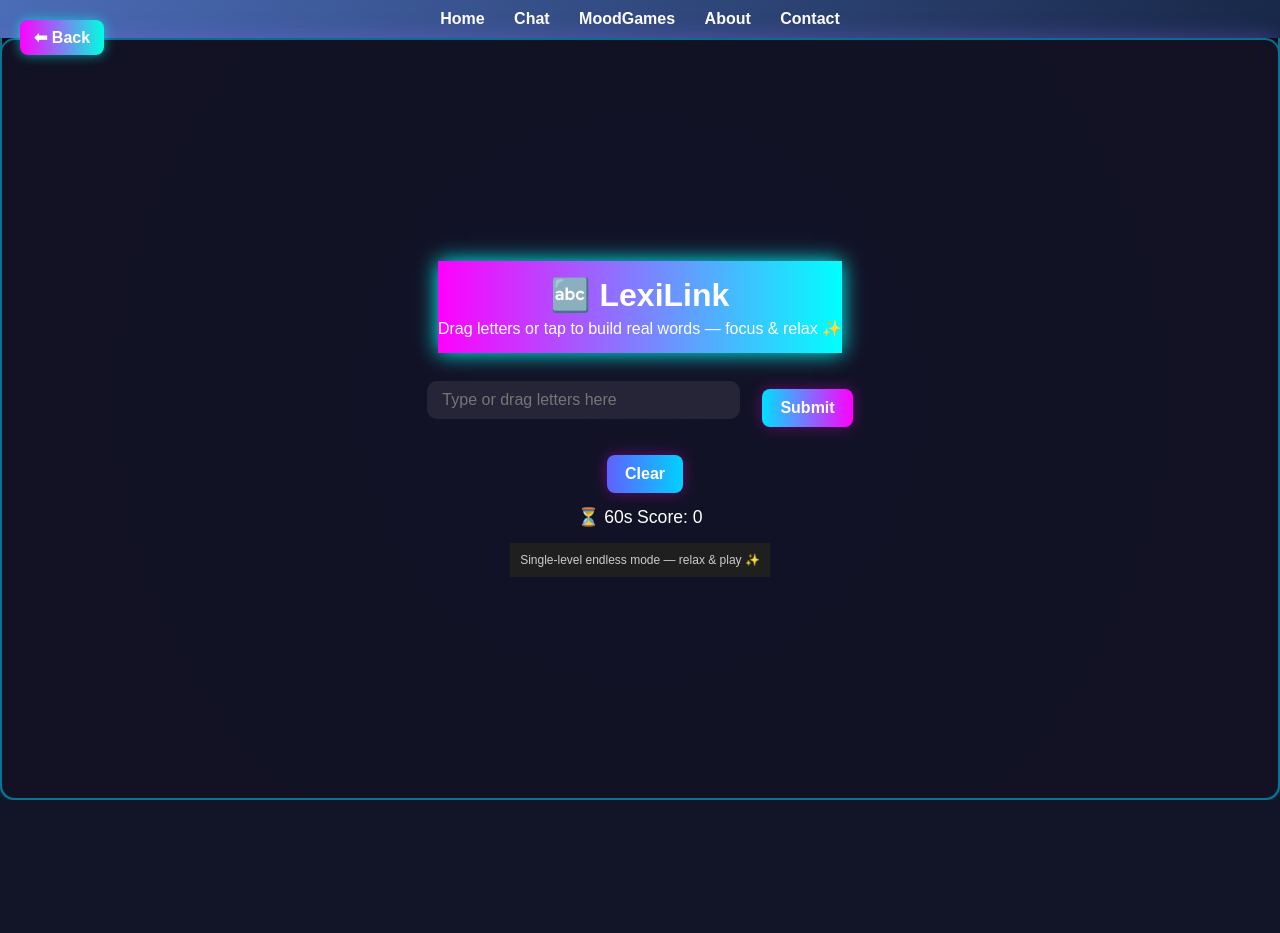
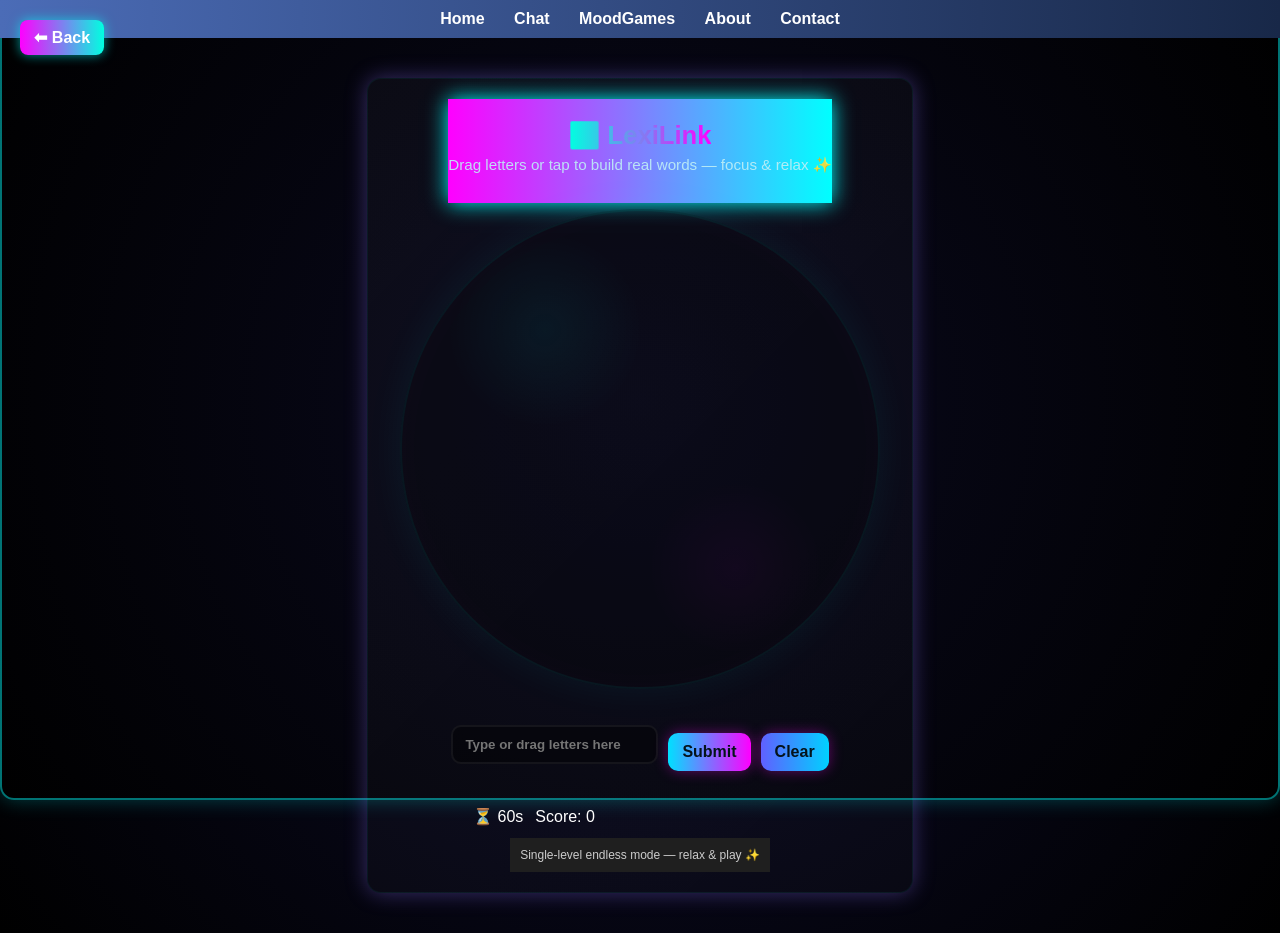
Before and after one commit to webstudios98-glitch/mindorbit, a Flask app: page /lexilink in a window 1280 px wide. Before the commit the page ends 800 px from the top, so only its background shows below. Run offline with Flask 3, Linux system fonts and the light colour scheme.

Commit message:
Update lexilink.css

```diff
--- a/static/lexilink.css
+++ b/static/lexilink.css
@@ -1,65 +1,155 @@
-/* LexiLink — MindOrbit Word Builder */
-.game-container {
-  text-align: center;
+/* lexilink.css - neon circular layout */
+.lexi-shell {
+  max-width: 980px;
   margin: 40px auto;
-  padding: 30px;
-  max-width: 500px;
-  background: rgba(10, 10, 25, 0.75);
-  border-radius: 18px;
-  box-shadow: 0 0 20px rgba(0, 255, 255, 0.2);
-  color: #eafaff;
-  font-family: "Poppins", sans-serif;
+  padding: 20px;
+  background: linear-gradient(135deg, rgba(255,255,255,0.03), rgba(255,255,255,0.02));
+  border-radius: 14px;
+  border: 1px solid rgba(0,255,255,0.06);
+  box-shadow: 0 8px 40px rgba(0,0,0,0.6);
+  position: relative;
 }
 
-h2 {
-  font-size: 1.8em;
-  color: #00e5ff;
-  margin-bottom: 10px;
-  letter-spacing: 1px;
+.lexi-header h1 {
+  margin: 6px 0;
+  font-size: 1.6rem;
+  background: linear-gradient(90deg,#00ffe0,#ff00ff);
+  -webkit-background-clip: text;
+  color: transparent;
+  display: inline-block;
+}
+.sub { color: #bfeff6; opacity: 0.9; font-size: .95rem; margin-bottom: 14px; }
+
+.lexi-board {
+  display: grid;
+  grid-template-columns: 1fr;
+  gap: 14px;
+  align-items: center;
+  justify-items: center;
+  padding: 12px;
 }
 
-#letters {
-  font-size: 2em;
-  letter-spacing: 8px;
-  margin: 20px 0;
-  color: #7cfff2;
-  text-shadow: 0 0 10px rgba(0, 229, 255, 0.8);
+/* neon circle plate behind letters */
+.circle-plate{
+  width: min(480px, 86vw);
+  height: min(480px, 86vw);
+  border-radius: 50%;
+  background: radial-gradient(circle at 30% 25%, rgba(0,255,255,0.06), transparent 20%),
+              radial-gradient(circle at 70% 75%, rgba(255,0,255,0.04), transparent 18%),
+              rgba(0,0,0,0.25);
+  border: 2px solid rgba(0,255,255,0.06);
+  box-shadow: 0 0 40px rgba(0,255,255,0.06), inset 0 0 28px rgba(255,0,255,0.02);
+  position: absolute;
+  top: 130px;
+  left: 50%;
+  transform: translateX(-50%);
+  z-index: 0;
+  pointer-events: none;
 }
 
-input[type="text"] {
-  padding: 10px 15px;
-  width: 70%;
-  border: none;
-  border-radius: 10px;
-  outline: none;
-  background: rgba(255, 255, 255, 0.08);
-  color: #fff;
-  font-size: 1em;
+/* letter nodes container positioned above circle*/
+.letters {
+  width: min(480px, 86vw);
+  height: min(480px, 86vw);
+  position: relative;
+  z-index: 10;
+  display: block;
+  touch-action: none; /* allow touch dragging */
 }
 
-button {
-  margin-left: 10px;
-  padding: 10px 18px;
-  border: none;
-  border-radius: 10px;
-  background: #00e5ff;
-  color: #000;
-  font-weight: 600;
+/* each letter cell */
+.letter-node {
+  position: absolute;
+  width: calc(var(--node-size, 64px));
+  height: calc(var(--node-size, 64px));
+  border-radius: 50%;
+  display: flex;
+  align-items: center;
+  justify-content: center;
+  color: #060606;
+  font-weight: 800;
+  font-size: 1.4rem;
   cursor: pointer;
-  transition: 0.2s;
+  user-select: none;
+  transition: transform .12s ease, box-shadow .12s ease;
+  box-shadow: 0 6px 18px rgba(0,0,0,0.6), 0 0 18px rgba(0,255,255,0.04);
+  z-index: 12;
 }
 
-button:hover {
-  background: #02ffff;
-  box-shadow: 0 0 10px #02ffff;
+/* neon glass look */
+.letter-node .inner {
+  width: 88%;
+  height: 88%;
+  border-radius: 50%;
+  display:flex;
+  align-items:center;
+  justify-content:center;
+  background: linear-gradient(180deg, rgba(255,255,255,0.95), rgba(255,255,255,0.9));
+  box-shadow: 0 0 18px rgba(0,255,255,0.09), inset 0 2px 8px rgba(255,255,255,0.6);
 }
 
-#timer, #score, #message {
-  margin-top: 15px;
-  font-size: 1.1em;
+/* colors for nodes */
+.letter-node.c0 { background: linear-gradient(180deg,#00F6FF,#00B5FF); }
+.letter-node.c1 { background: linear-gradient(180deg,#FF5AF2,#FF2D89); }
+.letter-node.c2 { background: linear-gradient(180deg,#FFCD4B,#FF9C00); }
+.letter-node.c3 { background: linear-gradient(180deg,#7CFF9C,#2DD37A); }
+.letter-node.c4 { background: linear-gradient(180deg,#B8A7FF,#6F4DFF); }
+
+.letter-node .inner { background: rgba(255,255,255,0.95); }
+
+/* selected / dragging style */
+.letter-node.selected { transform: scale(0.86); box-shadow: 0 10px 30px rgba(0,0,0,0.7); }
+.letter-node.clearing { opacity: 0.05; transform: scale(.2); transition: transform .16s, opacity .25s; }
+
+/* controls */
+.controls {
+  display:flex;
+  gap:10px;
+  align-items:center;
+  justify-content:center;
+  margin-top: 8px;
+  z-index: 20;
+}
+.controls input[type="text"]{
+  min-width: 180px;
+  padding: 10px 12px;
+  border-radius: 10px;
+  border: 2px solid rgba(255,255,255,0.06);
+  background: rgba(0,0,0,0.35);
+  color: #fff;
+  font-weight:700;
+}
+.controls button {
+  padding: 10px 14px;
+  border-radius:10px;
+  background: linear-gradient(90deg,#00e0ff,#ff00ff);
+  color: #04131b;
+  font-weight:800;
+  border:none;
+  cursor:pointer;
 }
 
-#message {
-  color: #ffd700;
-  font-weight: 500;
+/* message & info */
+.game-info {
+  display:flex;
+  gap:12px;
+  justify-content:center;
+  align-items:center;
+  margin-top:8px;
+  z-index:20;
 }
+.msg {
+  min-width: 200px;
+  color:#bfeff6;
+  text-align:center;
+}
+
+/* responsive tweaks */
+@media (max-width:640px){
+  .letter-node { --node-size: 62px; font-size:1.05rem; }
+  .circle-plate { top: 120px; }
+}
+@media (max-width:420px){
+  .letter-node { --node-size: 54px; }
+  .controls input { min-width: 130px; }
+}
```
